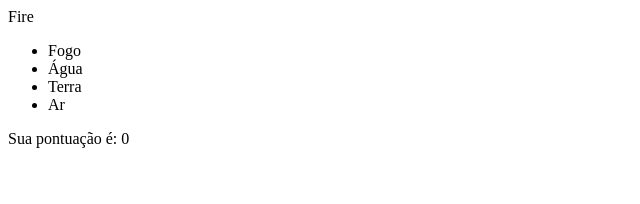
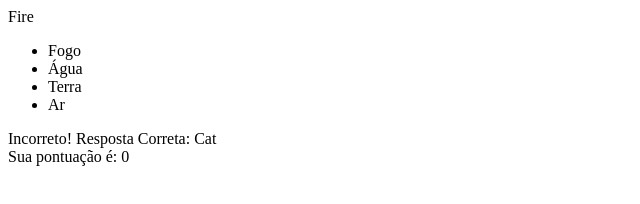
Before and after one commit to JassJessi/languapp, a plain HTML site: page index.html in a window 1280 px wide. Both pictures are taken after a click on the item "Gat". Shown: the whole page, without its empty margins (0-640 px from the left). Drawn offline with Linux system fonts and the light colour scheme.

Commit message:
Finalizando quiz de perguntas e respostas com o JavaScript

```diff
--- a/index.html
+++ b/index.html
@@ -14,8 +14,9 @@
         <li class="alternativa"></li>
     </ul>
 
+    <div id="result"></div>
     <div id="pontos"></div>
 
-    <script src ="script.js"></script>
+    <script type="text/javascript" src ="script.js"></script>
 </body>
 </html>
--- a/script.js
+++ b/script.js
@@ -61,9 +61,11 @@ checaResposta: function(user){
     if(this.qatual.correta == user){
         console.log("Correta")
         this.Totalpontos++;
+        this.mostraresposta();
     }
     else{
         console.log("Errada")
+        this.mostraresposta();
     }
     this.atualizaPontos();
     this.Proximaperg();
@@ -73,7 +75,28 @@ checaResposta: function(user){
 atualizaPontos: function(){
     let scoreDiv = document.getElementById('pontos');
     scoreDiv.textContent = `Sua pontuação é: ${this.Totalpontos}`;
+},
+
+mostraresposta: function(correto){
+    let resultDiv = document.getElementById('result');
+    let result = '';
+    //formatar com a mensagem será exibida
+    if(correto ==  true){
+        result = 'Resposta Correta';
+    }
+    else{
+        //obtendo a questão atual
+        let pergunta = perguntas[this.Atualpos];
+        //obtenha o indice da resposta correta da questão atual
+        let cindice = pergunta.correta;
+        //obtenha o texto da resposta atual
+        let ctexto = pergunta.alternativas[cindice];
+        result = `Incorreto! Resposta Correta: ${ctexto}`;
+    }
+ //Erro ao mostrar a alternativa correta (consertar)
+    resultDiv.textContent = result;
 }
+
 
 }
 
```
